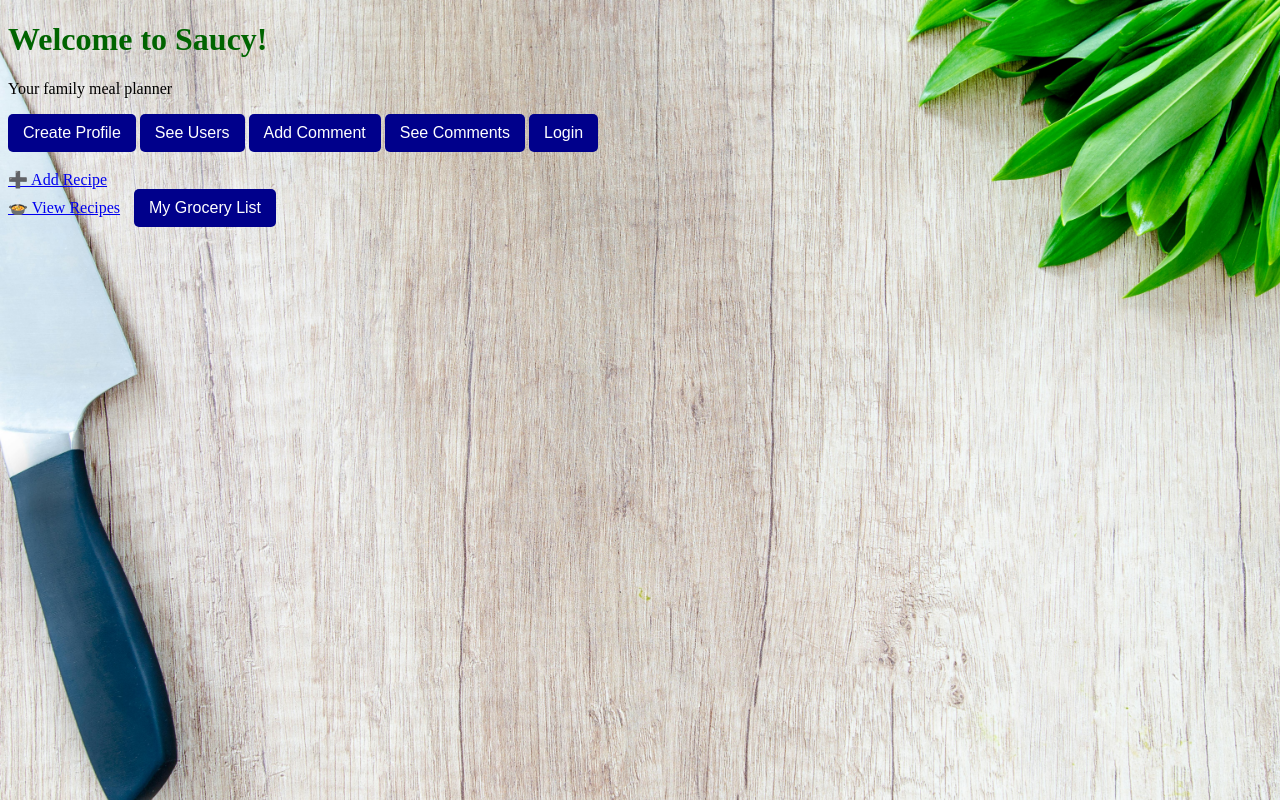
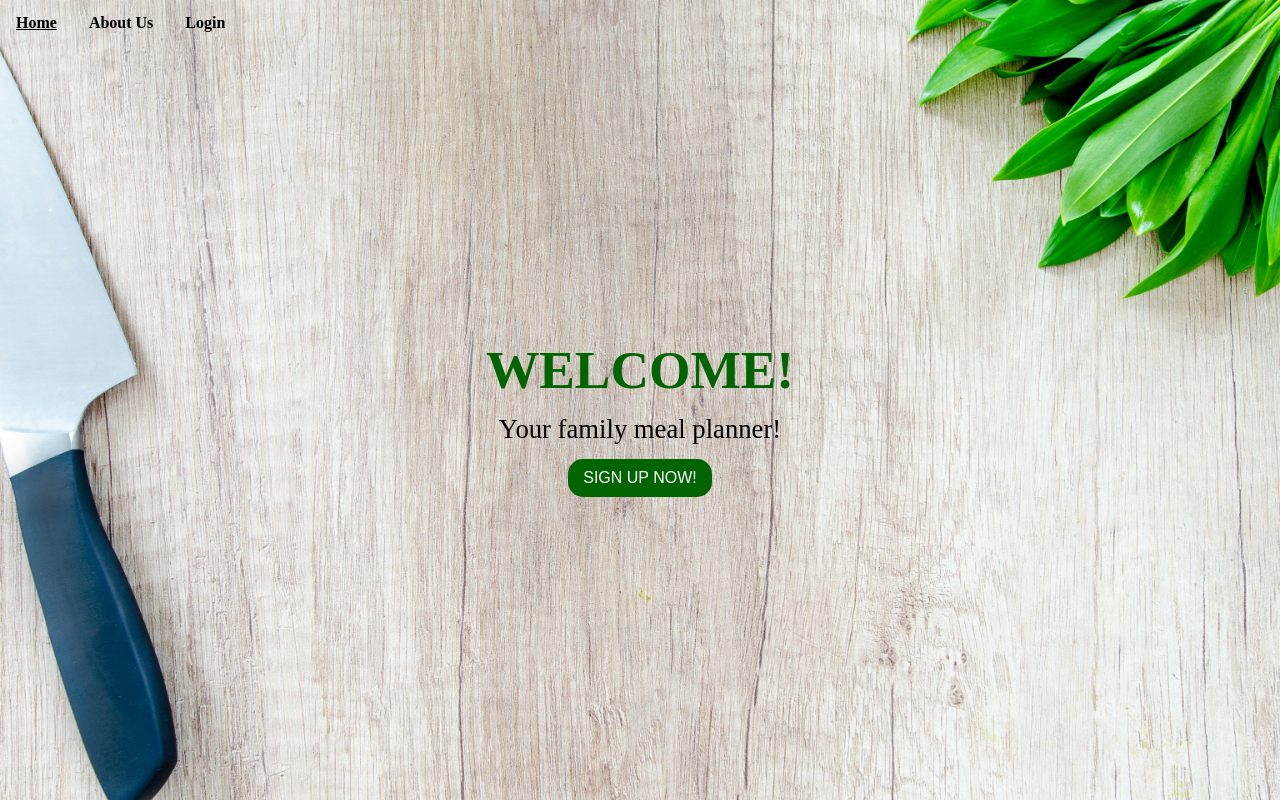
Before and after one commit to prep-pal-org/cmpt370-team14, a Flask app: page / in a window 1280 px wide. Run offline with Flask 3, Linux system fonts and the light colour scheme.

Commit message:
Created landing pages for create profile and login pages. Created a navigation bar

```diff
--- a/cmpt370_project_user_management/MealPlanner.py
+++ b/cmpt370_project_user_management/MealPlanner.py
@@ -10,7 +10,7 @@ DB_NAME = "db/saucyapp.db"
 # Routing to a home page - Randi.
 @app.route('/')
 def home():
-    return render_template('homePage.html')
+    return render_template('use_home_page.html')
 
 # Routing for the grocery list
 @app.route('/grocery-list')
--- a/cmpt370_project_user_management/Static/eventHandling.js
+++ b/cmpt370_project_user_management/Static/eventHandling.js
@@ -1,29 +1,34 @@
 // Linking the user and comments buttons - Randi
 document.addEventListener('DOMContentLoaded', function(){
     const button1 = document.getElementById('CreateProfile')
-    const button2 = document.getElementById('SeeUsers')
+    const button2 = document.getElementById('see_users')
     const button3 = document.getElementById('comment')
-    const button4 = document.getElementById('viewcomment')
+    const button4 = document.getElementById('home')
     const button5 = document.getElementById('login')
 
-    button1.addEventListener('click',function() {
+    button1.addEventListener('click',function(event) {
+        event.preventDefault()
         window.location.href = "/create_profile";
 
     });
 
-    button2.addEventListener('click',function() {
+    button2.addEventListener('click',function(event) {
+        event.preventDefault()
         window.location.href = "/user_list_for_testing";
     });
 
-    button3.addEventListener('click',function(){
-        window.location.href = "/create_comment";
+    button3.addEventListener('click',function(event){
+        event.preventDefault()
+        window.location.href = "/use_home_page";
     });
 
-    button4.addEventListener('click', function (){
+    button4.addEventListener('click', function (event){
+        event.preventDefault()
         window.location.href = "/view_comments";
     });
 
-    button5.addEventListener('click',function(){
+    button5.addEventListener('click',function(event){
+        event.preventDefault()
         window.location.href = "/login_page";
     });
 
--- /dev/null
+++ b/cmpt370_project_user_management/Static/home_page.css
@@ -0,0 +1,76 @@
+/* Home page image - Randi */
+body {
+    margin: 0;
+    padding: 0;
+    background-image: url("home_page_image.jpg");
+    background-repeat: no-repeat;
+    background-size: cover;
+    background-attachment: fixed;
+    box-sizing: content-box;
+
+}
+/* Top navigation bar. - Randi */
+.topnav {
+    position: fixed;
+    overflow: hidden;
+    background: transparent;
+}
+
+/* Navigation bar links. - Randi */
+.topnav a {
+    float: right;
+    display: block;
+    color: black;
+    font-weight: bold;
+    text-align: center;
+    padding: 14px 16px;
+    text-decoration: none;
+}
+
+/* Navigation link feedback. - Randi */
+.topnav a:hover {
+    text-decoration: underline;
+}
+
+/* Body content location and spacing
+of the home page - Randi */
+.content {
+    height: 100vh;
+    display: flex;
+    flex-direction: column;
+    justify-content: center;
+    align-items: center;
+    text-align: center;
+    gap: 10pt;
+
+}
+
+h1 {
+    color: darkgreen;
+    font-size: 40pt;
+    margin-bottom: 0pt;
+
+    /*align-items: center;
+    justify-content: center;*/
+}
+
+p1 {
+    margin-top: 0pt;
+    font-size: 20pt;
+}
+
+button {
+    background-color: darkgreen;
+    color: white;
+    font-size: 16px;
+    border: none;
+    padding: 10px 15px;
+    border-radius: 15px;
+    cursor: pointer;
+}
+
+/* User feedback on the button. - Randi */
+
+button:hover{
+    text-decoration: underline;
+}
--- /dev/null
+++ b/cmpt370_project_user_management/Templates/use_home_page.html
@@ -0,0 +1,28 @@
+<!DOCTYPE html>
+<html lang="en">
+<head>
+    <meta charset="UTF-8">
+    <meta name="viewport" content="width-device-width, initial-scale=1.0">
+    <title>Home Page</title>
+    <link rel="stylesheet" type="text/css" href="{{ url_for('static', filename='home_page.css') }}">
+</head>
+<body>
+
+    <!-- Link to the top navigation bar. - Randi -->
+    <div class="topnav">
+        <a href="/login_page" id="login">Login</a>
+        <a href="/user_list_for_testing" id="see_users">About Us</a>
+        <a href="/" id="home">Home</a>
+    </div>
+
+    <!-- Set the page content. -Randi -->
+    <div class="content">
+        <h1>WELCOME!</h1>
+        <p1>Your family meal planner!</p1>
+        <button id="CreateProfile">SIGN UP NOW!</button>
+    </div>
+
+    <script src="{{ url_for('static', filename='eventHandling.js') }}"></script>
+
+</body>
+</html>
```
Also changed, not shown: cmpt370_project_user_management/Static/form_webpage.css (added, +78 -0 lines), cmpt370_project_user_management/Templates/create_profile.html (+26 -10 lines), cmpt370_project_user_management/Templates/login_landing_page.html (added, +10 -0 lines), cmpt370_project_user_management/Templates/login_page.html (+11 -3 lines), cmpt370_project_user_management/db/saucyapp.db.
